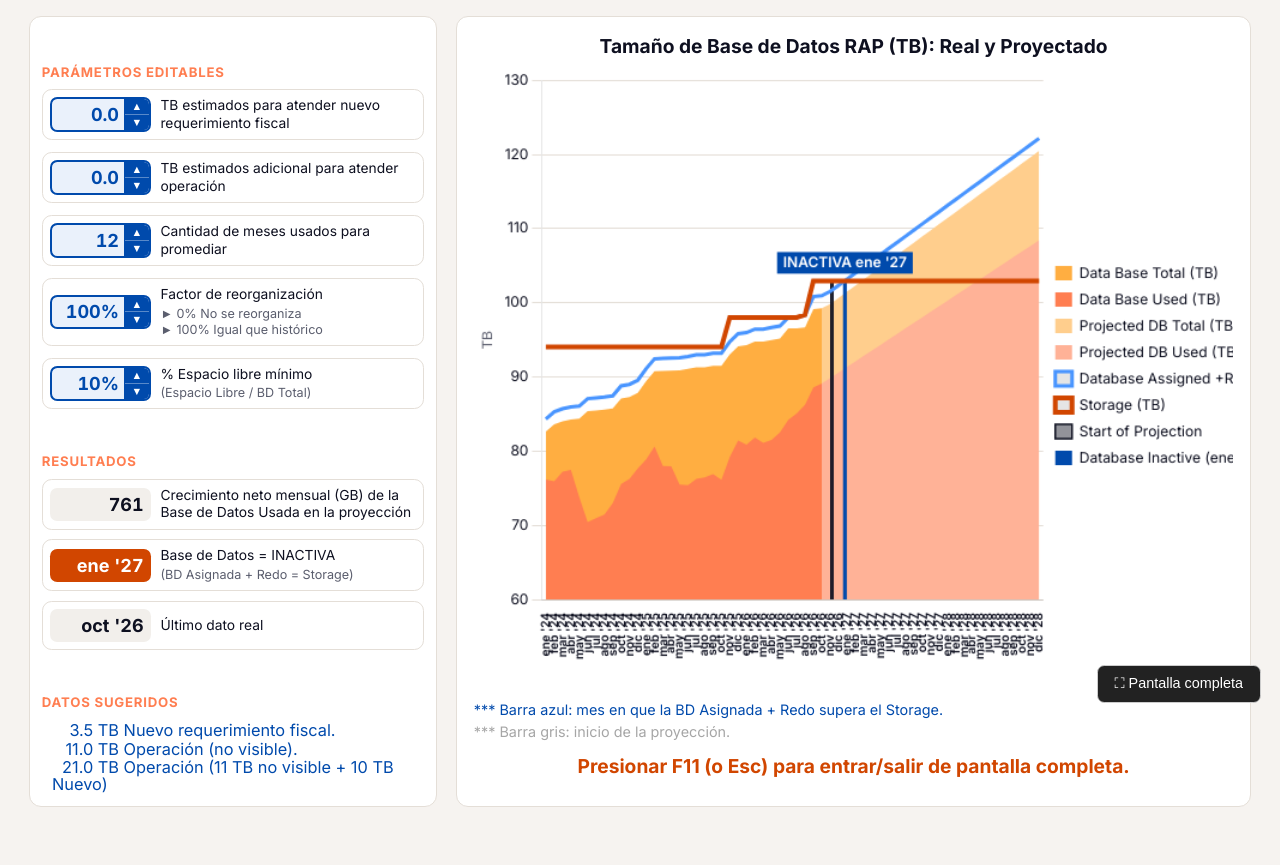
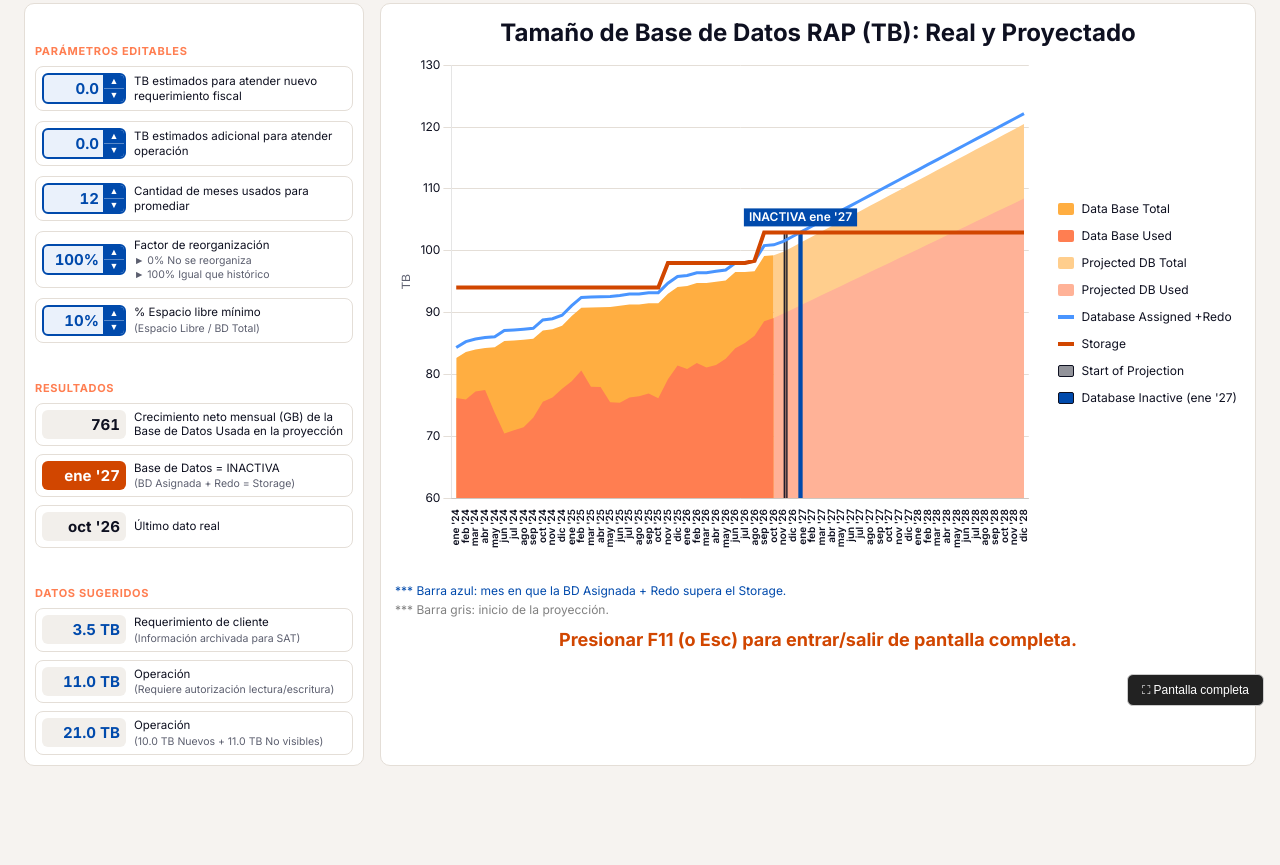
Before and after one commit to githubx2021/Simulacion-de-capacidad, a plain HTML site: page index.html in a window 1280 px wide. Shown: the part 78-943 px from the top of the page. After the commit the page ends 892 px from the top, so only its background shows below. Drawn offline with Linux system fonts and the light colour scheme.

Commit message:
Add files via upload

```diff
--- a/index.html
+++ b/index.html
@@ -17,9 +17,8 @@
 }
 *{box-sizing:border-box}
 html,body{margin:0;background:var(--bg);color:var(--ink);font-family:var(--font);font-weight:400}
-body{zoom:120%}
 header{padding:20px 24px 8px;display:flex;flex-wrap:wrap;align-items:baseline;gap:8px 16px}
-h1{font-size:22px;font-weight:700;margin:0;text-wrap:balance}
+h1{font-size:24px;font-weight:700;margin:0;text-wrap:balance}
 header p{margin:0;color:var(--muted);font-size:13px}
 main{display:grid;grid-template-columns:minmax(280px,340px) 1fr;gap:16px;padding:8px 24px 24px}
 @media (max-width:860px){main{grid-template-columns:1fr;padding:8px 16px 16px}header{padding:16px 16px 4px}}
@@ -41,8 +40,19 @@ main{display:grid;grid-template-columns:minmax(280px,340px) 1fr;gap:16px;padding
 .info.dead .val{background:var(--dead);color:#fff}
 .info.ok .val{background:#2E7D4F;color:#fff}
 .chartbox{background:var(--panel);border:1px solid var(--line);border-radius:10px;padding:14px;display:flex;flex-direction:column;gap:8px;min-width:0}
-.chartbox h2{font-size:16px;font-weight:700;margin:0;text-align:center}
-.canvas-wrap{position:relative;height:clamp(380px,62vh,640px)}
+.chartbox h2{font-size:24px;font-weight:700;margin:0;text-align:center}
+.chartbox h3{font-size:18px;font-weight:700;margin:0;text-align:center}
+.chartrow{display:grid;grid-template-columns:minmax(0,1fr) auto;gap:14px;align-items:center}
+.canvas-wrap{position:relative;height:clamp(380px,62vh,640px);min-width:0}
+.legend{display:flex;flex-direction:column;gap:6px;margin:0;padding:0;list-style:none}
+.legend button{display:flex;align-items:center;gap:8px;width:100%;border:0;background:none;padding:3px 4px;border-radius:4px;cursor:pointer;font:400 12px var(--font);color:var(--ink);text-align:left;white-space:nowrap}
+.legend button:hover{background:#F2EFEB}
+.legend button:focus-visible{outline:2px solid var(--input);outline-offset:1px}
+.legend button.off{color:var(--muted);text-decoration:line-through}
+.legend .sw{flex:none;width:16px;height:12px;border-radius:2px}
+.legend .sw.ln{height:0;border-top:4px solid;border-radius:0}
+.info.sug .val{color:var(--input)}
+@media (max-width:1100px){.chartrow{grid-template-columns:1fr}.legend{flex-direction:row;flex-wrap:wrap;justify-content:center;gap:4px 12px}.legend button{width:auto}}
 .note{font-size:12px;color:var(--muted);margin:0}
 footer{padding:0 24px 24px;font-size:11.5px;color:var(--muted);max-width:1100px}
 @media (prefers-reduced-motion:reduce){*{transition:none!important;animation:none!important}}
@@ -62,18 +72,13 @@ footer{padding:0 24px 24px;font-size:11.5px;color:var(--muted);max-width:1100px}
     <div class="row info" id="o_dead_row"><div class="val" id="o_dead">—</div><div class="lbl">Base de Datos = INACTIVA<small>(BD Asignada + Redo = Storage)</small></div></div>
     <div class="row info"><div class="val" id="o_last">—</div><div class="lbl">Último dato real</div></div>
     <div class="sec"><br><br>Datos sugeridos</div>
-    <div style="color: #004AAC;">
-        <div class="lbl" style="padding: 0 0 0 1ch; margin: 2px 0; line-height: 1.0; font-size: 0.85em;">
-          <span style="display: inline-block; width: 4ch; text-align: right;">3.5</span> TB Nuevo requerimiento fiscal.</div>
-        <div class="lbl" style="padding: 0 0 0 1ch; margin: 2px 0; line-height: 1.0; font-size: 0.85em;">
-          <span style="display: inline-block; width: 4ch; text-align: right;">11.0</span> TB Operación (no visible).</div>
-        <div class="lbl" style="padding: 0 0 0 1ch; margin: 2px 0; line-height: 1.0; font-size: 0.85em;">
-          <span style="display: inline-block; width: 4ch; text-align: right;">21.0</span> TB Operación (11 TB no visible + 10 TB Nuevo)</div>
-    </div>
+    <div class="row info sug"><div class="val">3.5 TB</div><div class="lbl">Requerimiento de cliente<small>(Información archivada para SAT)</small></div></div>
+    <div class="row info sug"><div class="val">11.0 TB</div><div class="lbl">Operación<small>(Requiere autorización lectura/escritura)</small></div></div>
+    <div class="row info sug"><div class="val">21.0 TB</div><div class="lbl">Operación<small>(10.0 TB Nuevos + 11.0 TB No visibles)</small></div></div>
   </section>
   <section class="chartbox" aria-label="Gráfica de proyección">
     <h2 id="ctitle">Tamaño de Base de Datos RAP (TB): Real y Proyectado</h2>
-    <div class="canvas-wrap"><canvas id="chart" role="img" aria-label="Tamaño de la base de datos real y proyectado frente al storage"></canvas></div>
+    <div class="chartrow"><div class="canvas-wrap"><canvas id="chart" role="img" aria-label="Tamaño de la base de datos real y proyectado frente al storage"></canvas></div><ul class="legend" id="legend" aria-label="Leyenda (clic para ocultar o mostrar una serie)"></ul></div>
     <p class="note" id="cnote"></p>
   </section>
 </main>
@@ -185,12 +190,12 @@ const deadLabel={id:'deadLabel',afterDatasetsDraw(ch){const ds=ch.data.datasets.
   const t='INACTIVA '+ch.data.labels[i]; const w=g.measureText(t).width+10; let x=b.x-w/2; x=Math.max(ch.chartArea.left,Math.min(x,ch.chartArea.right-w)); const y=Math.max(ch.chartArea.top+2,b.y-24);
   g.fillStyle='#004AAC'; g.fillRect(x,y,w,18); g.fillStyle='#fff'; g.textBaseline='middle'; g.fillText(t,x+5,y+9); g.restore();});}};
 const fixPos={id:'fixPos',beforeEvent(ch,args){const e=args.event,n=e.native;if(!n||n.clientX==null)return;const r=ch.canvas.getBoundingClientRect();if(!r.width)return;e.x=(n.clientX-r.left)*ch.width/r.width;e.y=(n.clientY-r.top)*ch.height/r.height;}};
-let chart;
+let chart, LASTI=-1;
 function update(){
   const v={}; INPUTS.forEach(c=>v[c.id]=c.val);
   const o=runModel(RAW,v);
   const rows=o.rows.filter(r=>r.m<=END), labels=rows.map(r=>lab(r.m)), t=x=>+(x/TB).toFixed(2);
-  const lastI=rows.findIndex(r=>!r.real)-1;
+  const lastI=rows.findIndex(r=>!r.real)-1; LASTI=lastI;
   const real=k=>rows.map((r,i)=>i<=lastI?t(r[k]):null), proj=k=>rows.map((r,i)=>i>=lastI?t(r[k]):null);
   const startBar=rows.map((r,i)=>i===lastI+1?t(r.STO):null), deadBar=rows.map(r=>r.m===o.dead?t(r.STO):null);
   const deadTxt=o.dead===null?'Sin quiebre':lab(o.dead);
@@ -201,32 +206,41 @@ function update(){
   document.getElementById('cnote').innerHTML = o.dead === null
   ? 'La base de datos no llega al storage en el horizonte de 36 meses (hasta ' + lab(o.lastReal + 36) + ').'
   : (o.dead > END
-      ? 'La fecha de inactividad (' + deadTxt + ') queda después del rango de la gráfica (dic \'27).'
+      ? 'La fecha de inactividad (' + deadTxt + ') queda después del rango de la gráfica (' + lab(END) + ').'
       : `<div style="display: block; margin-top: 2em; text-align: left;">
            <div style="display: block; font-size: 12px; color: #004AAC;">*** Barra azul: mes en que la BD Asignada + Redo supera el Storage.</div>
-           <div style="display: block; font-size: 12px; color: #A6A6A6; margin-top: 4px;">*** Barra gris: inicio de la proyección.</div>
-           <div style="display: block; font-size: 15px; color: #D14600; margin-top: 12px;"><h2 id="ctitle">Presionar <b>F11</b> (o <b>Esc</b>) para entrar/salir de pantalla completa.</h2></div>
+           <div style="display: block; font-size: 12px; color: #808080; margin-top: 4px;">*** Barra gris: inicio de la proyección.</div>
+           <div style="display: block; font-size: 15px; color: #D14600; margin-top: 12px;"><h3 id="ctitle">Presionar <b>F11</b> (o <b>Esc</b>) para entrar/salir de pantalla completa.</h3></div>
          </div>`);
   const ds=[
-    {type:'line',label:'Database Assigned +Redo (TB)',data:rows.map(r=>t(r.DBA)),borderColor:C.dba,borderWidth:3,pointRadius:0,fill:false,order:1},
-    {type:'line',label:'Storage (TB)',data:rows.map(r=>t(r.STO)),borderColor:C.sto,borderWidth:4,pointRadius:0,fill:false,order:0},
+    {type:'line',label:'Database Assigned +Redo',data:rows.map(r=>t(r.DBA)),borderColor:C.dba,borderWidth:3,pointRadius:0,fill:false,order:1},
+    {type:'line',label:'Storage',data:rows.map(r=>t(r.STO)),borderColor:C.sto,borderWidth:4,pointRadius:0,fill:false,order:0},
     {type:'bar',label:'Start of Projection',data:startBar,backgroundColor:C.start,borderColor:'#0E1020',borderWidth:1.5,barPercentage:1,categoryPercentage:.9,order:3},
     {type:'bar',label:'Database Inactive ('+deadTxt+')',data:deadBar,backgroundColor:C.dead,borderColor:C.dead,barPercentage:1,categoryPercentage:.9,order:2,_dead:true},
-    {type:'line',label:'Data Base Used (TB)',data:real('DBU'),backgroundColor:C.used,borderWidth:0,pointRadius:0,fill:'origin',order:8},
-    {type:'line',label:'Projected DB Used (TB)',data:proj('DBU'),backgroundColor:C.usedP,borderWidth:0,pointRadius:0,fill:'origin',order:8},
-    {type:'line',label:'Data Base Total (TB)',data:real('DBT'),backgroundColor:C.tot,borderWidth:0,pointRadius:0,fill:'origin',order:9},
-    {type:'line',label:'Projected DB Total (TB)',data:proj('DBT'),backgroundColor:C.totP,borderWidth:0,pointRadius:0,fill:'origin',order:9},
+    {type:'line',label:'Data Base Used',data:real('DBU'),backgroundColor:C.used,borderWidth:0,pointRadius:0,fill:'origin',order:8},
+    {type:'line',label:'Projected DB Used',_proj:true,data:proj('DBU'),backgroundColor:C.usedP,borderWidth:0,pointRadius:0,fill:'origin',order:8},
+    {type:'line',label:'Data Base Total',data:real('DBT'),backgroundColor:C.tot,borderWidth:0,pointRadius:0,fill:'origin',order:9},
+    {type:'line',label:'Projected DB Total',_proj:true,data:proj('DBT'),backgroundColor:C.totP,borderWidth:0,pointRadius:0,fill:'origin',order:9},
   ];
   if(!chart){
     chart=new Chart(document.getElementById('chart'),{data:{labels,datasets:ds},plugins:[deadLabel,fixPos],options:{
       responsive:true,maintainAspectRatio:false,animation:{duration:250},interaction:{mode:'index',intersect:false},
-      plugins:{legend:{position:'right',labels:{boxWidth:14,font:{family:'Inter',size:12},color:'#0E1020',
-        sort:(a,b)=>[6,4,7,5,0,1,2,3].indexOf(a.datasetIndex)-[6,4,7,5,0,1,2,3].indexOf(b.datasetIndex)}},
-        tooltip:{filter:i=>i.raw!=null,callbacks:{label:i=>i.dataset.label.replace(/ \(.*\)$/,'')+': '+fmt(i.raw,2)+' TB'}}},
+      plugins:{legend:{display:false},
+        tooltip:{filter:i=>i.raw!=null&&!(i.dataset._proj&&i.dataIndex===LASTI),callbacks:{label:i=>i.dataset.label.replace(/ \(.*\)$/,'')+': '+fmt(i.raw,2)+' TB'}}},
       scales:{x:{grid:{display:false},ticks:{maxRotation:90,minRotation:90,autoSkip:false,font:{family:'Inter',size:10,weight:'600'},color:'#0E1020'}},
               y:{min:60,suggestedMax:120,ticks:{stepSize:10,callback:v=>fmt(v,0),font:{family:'Inter',size:12},color:'#0E1020'},grid:{color:'#E4DED7'},title:{display:true,text:'TB',color:'#5B5E6E'}}}}});
-    if(matchMedia('(max-width:860px)').matches){chart.options.plugins.legend.position='bottom';chart.options.scales.x.ticks.autoSkip=true;chart.update();}
+    if(document.fonts&&document.fonts.ready) document.fonts.ready.then(()=>chart.update('none'));
   } else { chart.data.labels=labels; chart.data.datasets.forEach((d,i)=>{d.data=ds[i].data; d.label=ds[i].label;}); chart.update(); }
+  drawLegend();
+}
+function drawLegend(){
+  const ul=document.getElementById('legend'); ul.innerHTML='';
+  [6,4,7,5,0,1,2,3].forEach(i=>{const d=chart.data.datasets[i]; const li=document.createElement('li'); const b=document.createElement('button'); b.type='button';
+    const line=d.type==='line'&&d.fill===false; const col=line?d.borderColor:d.backgroundColor;
+    b.innerHTML=`<span class="sw${line?' ln':''}" style="${line?'border-color':'background'}:${col};${d.type==='bar'?'border:1px solid #0E1020':''}"></span><span></span>`; b.lastChild.textContent=d.label;
+    const vis=chart.isDatasetVisible(i); b.classList.toggle('off',!vis); b.setAttribute('aria-pressed',String(vis));
+    b.onclick=()=>{chart.setDatasetVisibility(i,!chart.isDatasetVisible(i)); chart.update(); drawLegend();};
+    li.appendChild(b); ul.appendChild(li);});
 }
 document.getElementById('foot').textContent='';
 update();
```
